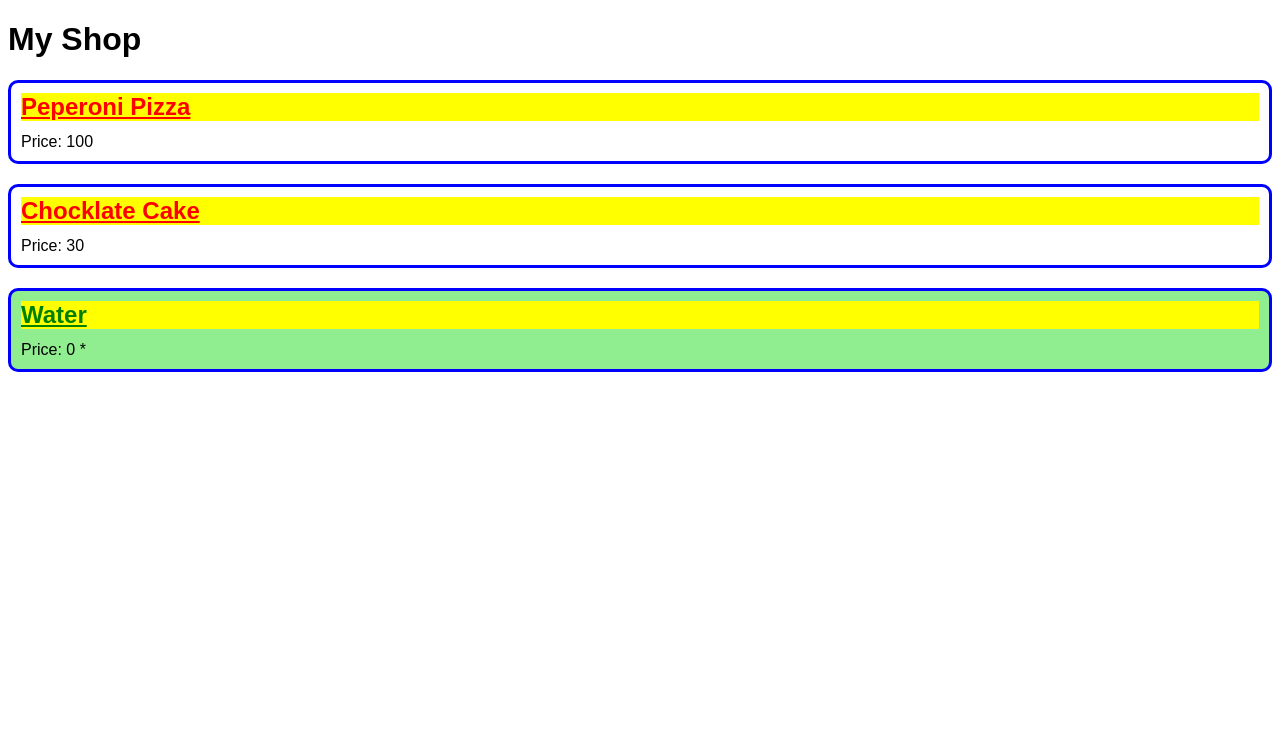
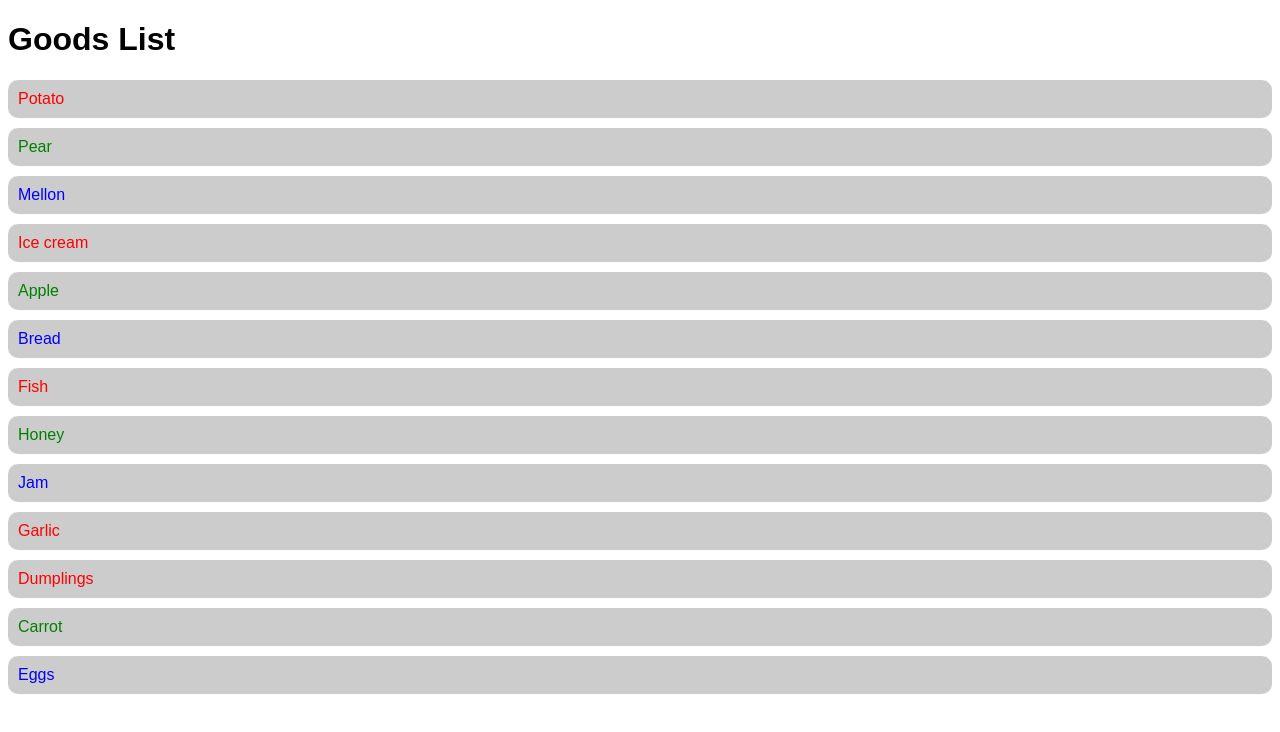
Before and after one commit to mate-academy/react-recording_javascript, a React (Create React App) app: page / in a window 1280 px wide. Shown: the top 732 px of the page. Built offline with nearby package versions, Linux system fonts and the light colour scheme.

Commit message:
after Render List from an Array

```diff
--- a/src/App.jsx
+++ b/src/App.jsx
@@ -1,19 +1,19 @@
-import { Product } from './components/Product/Product';
+import goods from './goods.json';
 
 export const App = () => (
   <div className="App">
-    <h1>My Shop</h1>
+    <h1>Goods List</h1>
 
-    <Product
-      title="Peperoni Pizza"
-      price={100}
-    />
-    <Product
-      title="Chocklate Cake"
-      price={30}
-    />
-    <Product
-      title="Water"
-    />
+    <div className="GoodList">
+      {goods.map(good => (
+        <div
+          key={good.id}
+          className="GoodCard"
+          style={{ color: good.color }}
+        >
+          {good.name}
+        </div>
+      ))}
+    </div>
   </div>
 );
--- a/src/components/Product/Product.jsx
+++ /dev/null
@@ -1,30 +0,0 @@
-import cn from 'classnames';
-import './Product.scss';
-
-export const Product = ({
-  title,
-  price = 0,
-}) => (
-  // <div className={`Product ${price === 0 ? 'Product--free' : ''}`}>
-  <div className={cn('Product', {
-    'Product--free': price === 0,
-  })}>
-    <h2
-      className="Product__title"
-      style={{
-        color: price === 0 ? 'green' : 'red',
-        backgroundColor: 'yellow',
-      }}
-    >
-      {title}
-    </h2>
-
-    <div className="Product__price">
-      {`Price: ${price} `}
-
-      {price === 0 && (
-        <span>*</span>
-      )}
-    </div>
-  </div>
-);
--- a/src/components/Product/Product.scss
+++ /dev/null
@@ -1,15 +0,0 @@
-.Product {
-  margin: 20px 0;
-  padding: 10px;
-  border: 3px solid #00f;
-  border-radius: 10px;
-
-  &--free {
-    background: lightgreen;
-  }
-
-  &__title {
-    margin: 0 0 .5em;
-    text-decoration: underline;
-  }
-}
--- /dev/null
+++ b/src/goods.json
@@ -0,0 +1,15 @@
+[
+  { "id": 1, "name": "Potato", "color": "red" },
+  { "id": 2, "name": "Pear", "color": "green" },
+  { "id": 3, "name": "Mellon", "color": "blue" },
+  { "id": 4, "name": "Ice cream", "color": "red" },
+  { "id": 5, "name": "Apple", "color": "green" },
+  { "id": 6, "name": "Bread", "color": "blue" },
+  { "id": 7, "name": "Fish", "color": "red" },
+  { "id": 8, "name": "Honey", "color": "green" },
+  { "id": 9, "name": "Jam", "color": "blue" },
+  { "id": 10, "name": "Garlic", "color": "red" },
+  { "id": 11, "name": "Dumplings", "color": "red" },
+  { "id": 12, "name": "Carrot", "color": "green" },
+  { "id": 13, "name": "Eggs", "color": "blue" }
+]
--- a/src/index.scss
+++ b/src/index.scss
@@ -1,3 +1,14 @@
 html {
   font-family: Arial, "Helvetica Neue", Helvetica, sans-serif;
 }
+
+.GoodList {
+  display: grid;
+  gap: 10px;
+}
+
+.GoodCard {
+  padding: 10px;
+  border-radius: 10px;
+  background-color: #ccc;
+}
```
